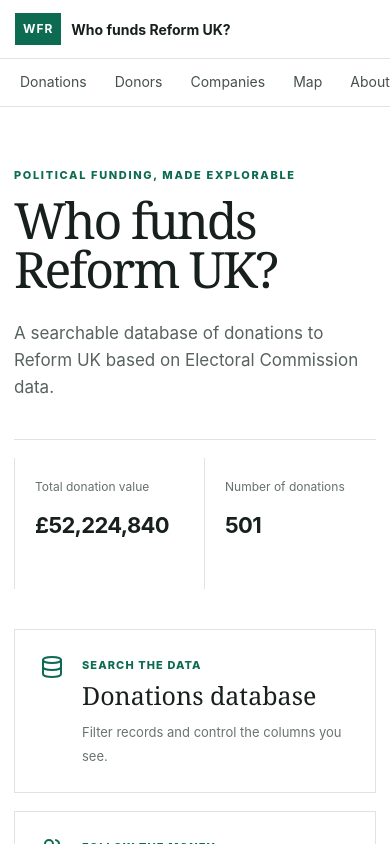
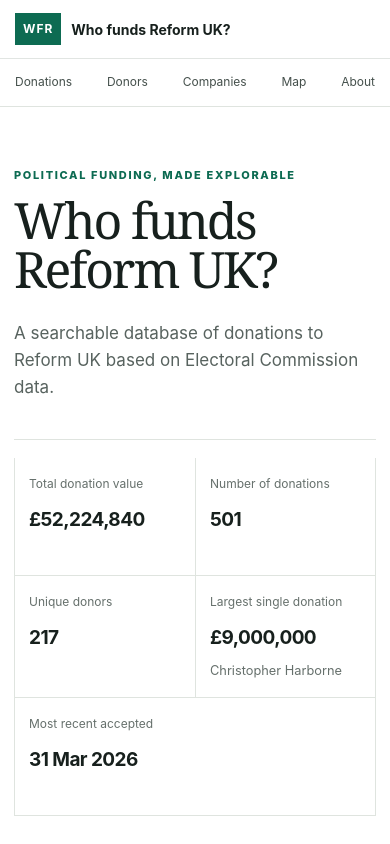
Before and after one commit to DebonairLobster/whofundsreform, a React (Vite) app: page / in a window 390 px wide. Shown: the top 844 px of the page. Built offline with nearby package versions, Linux system fonts and the light colour scheme.

Commit message:
Polish mobile layouts

```diff
--- a/src/main.tsx
+++ b/src/main.tsx
@@ -8,6 +8,7 @@
 import './map.css'
 import './companies.css'
 import './companies-interactions.css'
+import './mobile-fixes.css'
 
 ReactDOM.createRoot(document.getElementById('root')!).render(
   <React.StrictMode><App/></React.StrictMode>,
--- /dev/null
+++ b/src/mobile-fixes.css
@@ -0,0 +1,85 @@
+@media (max-width: 800px) {
+  .site-header nav {
+    width: 100%;
+    justify-content: space-between;
+    gap: 0;
+    overflow-x: auto;
+    scrollbar-width: none;
+    -ms-overflow-style: none;
+  }
+
+  .site-header nav::-webkit-scrollbar {
+    display: none;
+  }
+
+  .site-header nav a {
+    flex: 0 0 auto;
+    padding: 0 7px;
+    font-size: 12px;
+  }
+}
+
+@media (max-width: 600px) {
+  .stat-grid {
+    display: grid;
+    grid-template-columns: repeat(2, minmax(0, 1fr));
+    overflow: visible;
+    padding: 18px 0 40px;
+  }
+
+  .stat-grid article {
+    min-width: 0;
+    padding: 17px 14px;
+    border-bottom: 1px solid #dfe4df;
+  }
+
+  .stat-grid article:nth-child(even) {
+    border-right: 1px solid #dfe4df;
+  }
+
+  .stat-grid article:last-child {
+    grid-column: 1 / -1;
+    border-right: 1px solid #dfe4df;
+  }
+
+  .stat-grid strong {
+    font-size: 19px;
+  }
+
+  .stat-grid small {
+    white-space: normal;
+  }
+
+  .table-shell {
+    max-height: none;
+    overscroll-behavior-inline: contain;
+  }
+
+  .ref {
+    flex-wrap: wrap;
+    gap: 6px 14px;
+  }
+
+  .detail h2 {
+    overflow-wrap: anywhere;
+  }
+
+  .bars {
+    gap: 3px;
+  }
+
+  .bar-item span {
+    font-size: 8px;
+  }
+}
+
+@media (max-width: 360px) {
+  .site-header nav {
+    padding-inline: 4px;
+  }
+
+  .site-header nav a {
+    padding-inline: 5px;
+    font-size: 11px;
+  }
+}
```
